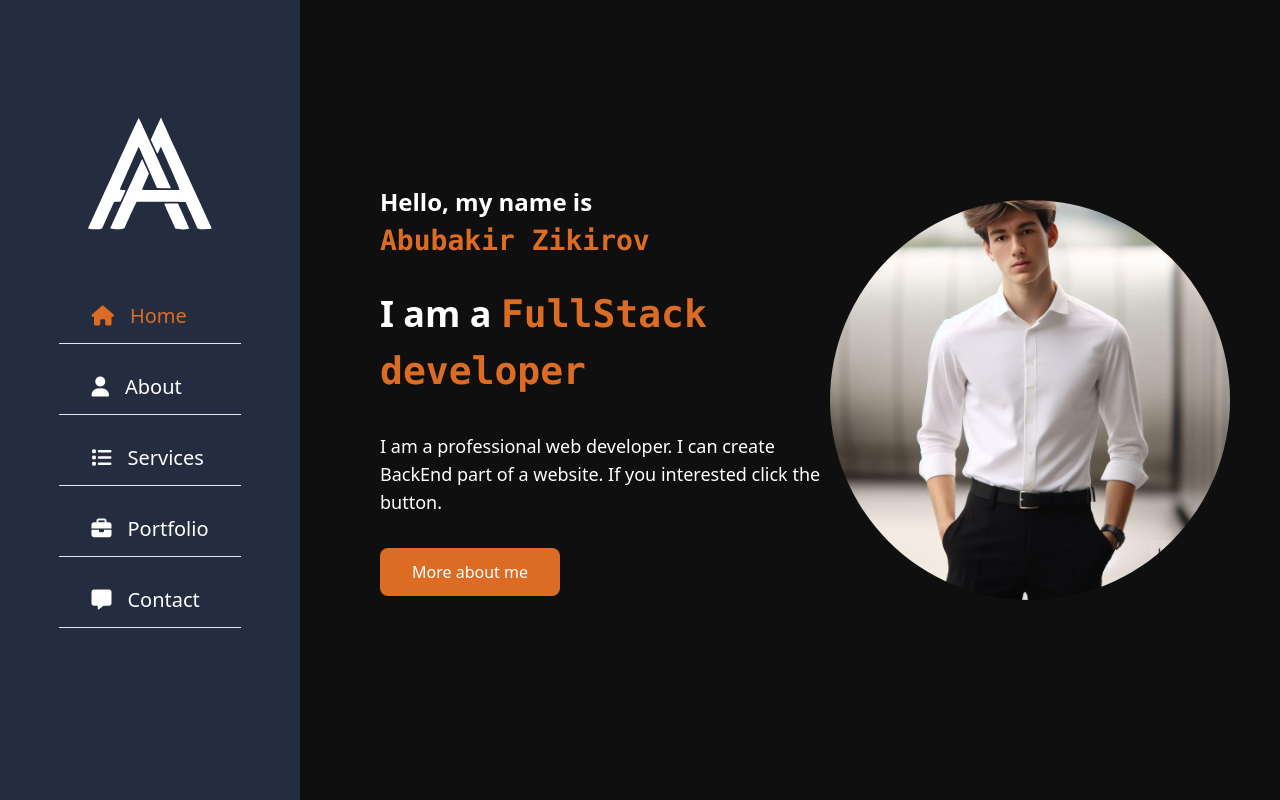
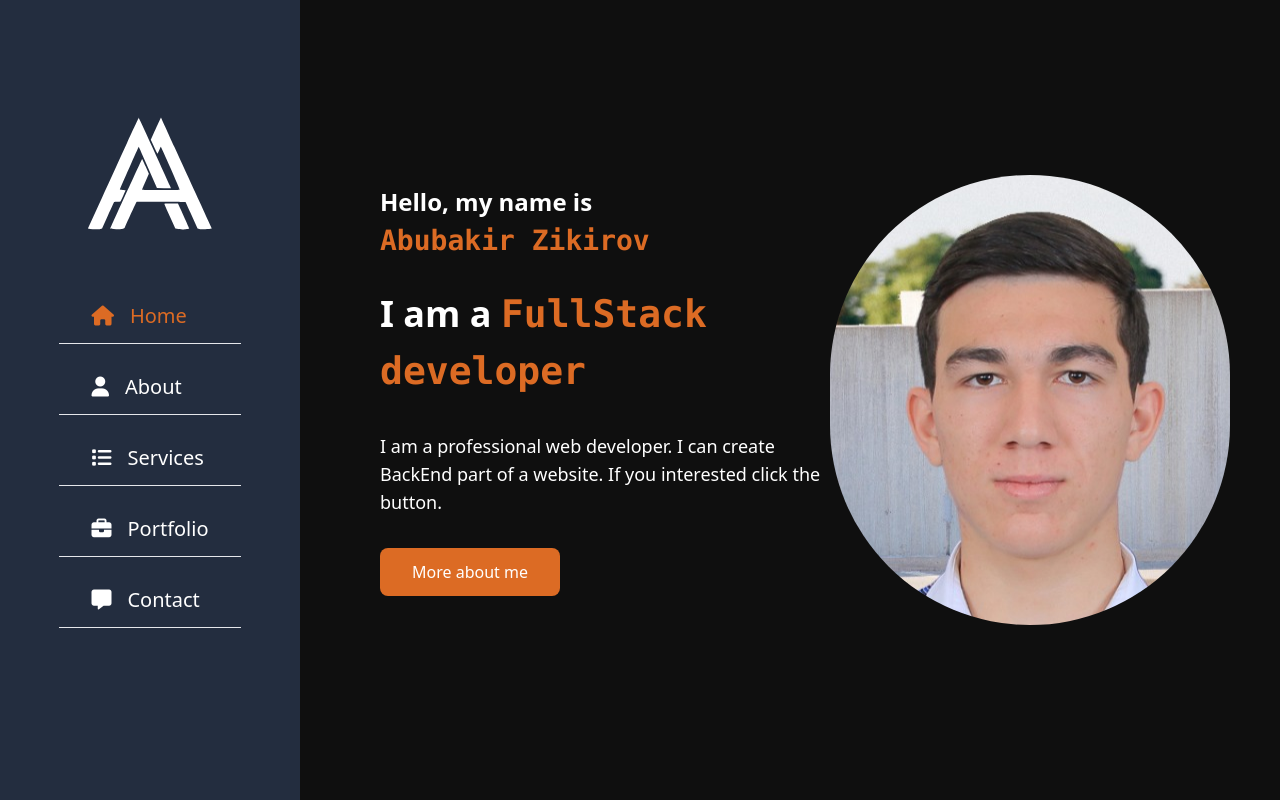
Before and after one commit to Abubakir8896/portfolio, a React (Vite) app: page / in a window 1280 px wide. Built offline with nearby package versions, Linux system fonts and the light colour scheme.

Commit message:
fib-bags

```diff
--- a/src/pages/Home.jsx
+++ b/src/pages/Home.jsx
@@ -1,5 +1,5 @@
 import { Link } from "react-router-dom";
-import MyImage from "../assets/myImage.jpg";
+import MyImage from "../assets/MyImage.jpg";
 const Home = () => {
   return (
     <section className="home-page min-h-screen bg-[#0F0F0F] flex flex-col lg:flex-row items-center lg:pl-20">
@@ -24,7 +24,7 @@ const Home = () => {
           More about me
         </Link>{" "}
       </div>
-      <div className="home-image w-[300px] mb-8 lg:mb-0 lg:w-[400px] rounded-full overflow-hidden">
+      <div className="home-image w-[450px] h-[450px]  mb-8 lg:mb-0 lg:w-[400px] rounded-full overflow-hidden">pxpx
         <img
           src={MyImage}
           alt="My image"
```
Also changed, not shown: src/assets/myImage.jpg.
